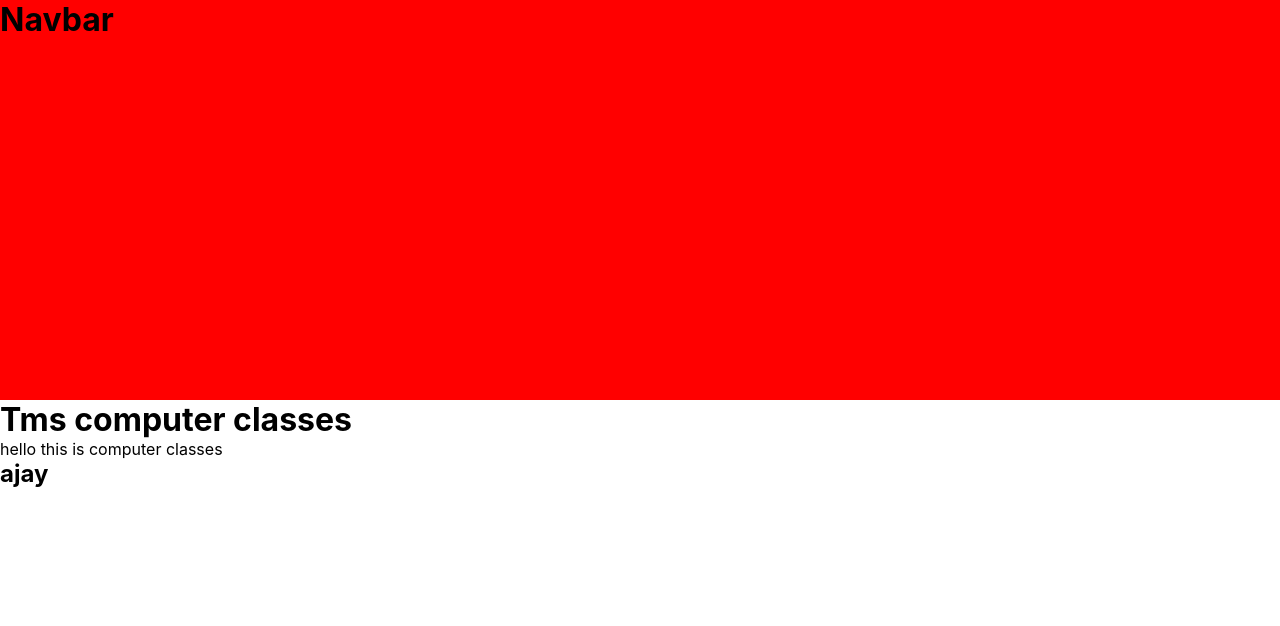
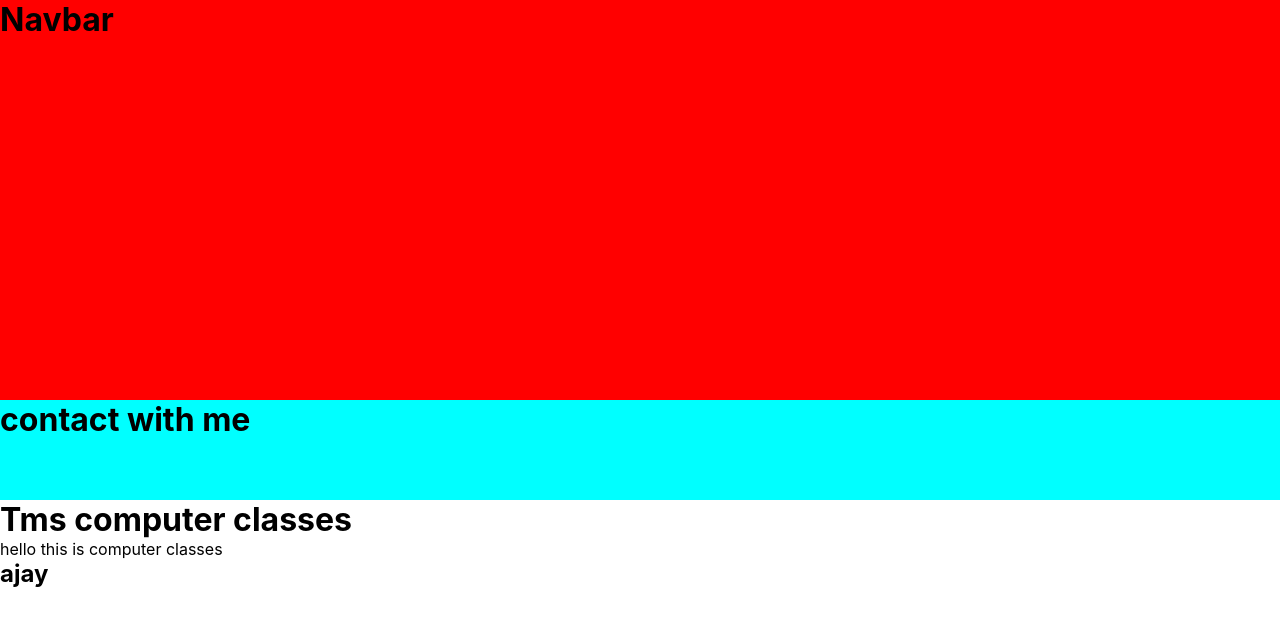
Before and after one commit to Aj052001/tmscode-, a React (Create React App) app: page / in a window 1280 px wide. Shown: the top 626 px of the page. Built offline with nearby package versions, Linux system fonts and the light colour scheme.

Commit message:
add main page

```diff
--- a/src/App.js
+++ b/src/App.js
@@ -2,12 +2,14 @@
 import './App.css';
 
 import Navbar from './Navbar';
+import Contact from './Contact'
 
 function App() {
   return (
 
     <>
     <Navbar/>
+    <Contact/>
 
 
 <h1>Tms computer classes</h1>
--- /dev/null
+++ b/src/Contact.css
@@ -0,0 +1,5 @@
+.contactme{
+    background-color: aqua;
+    width: 100%;
+    height: 100px;
+}
--- /dev/null
+++ b/src/Contact.js
@@ -0,0 +1,12 @@
+import React from 'react'
+import './Contact.css'
+
+function Contact() {
+  return (
+    <div className='contactme'>
+      <h1>contact with me</h1>
+    </div>
+  )
+}
+
+export default Contact
```
